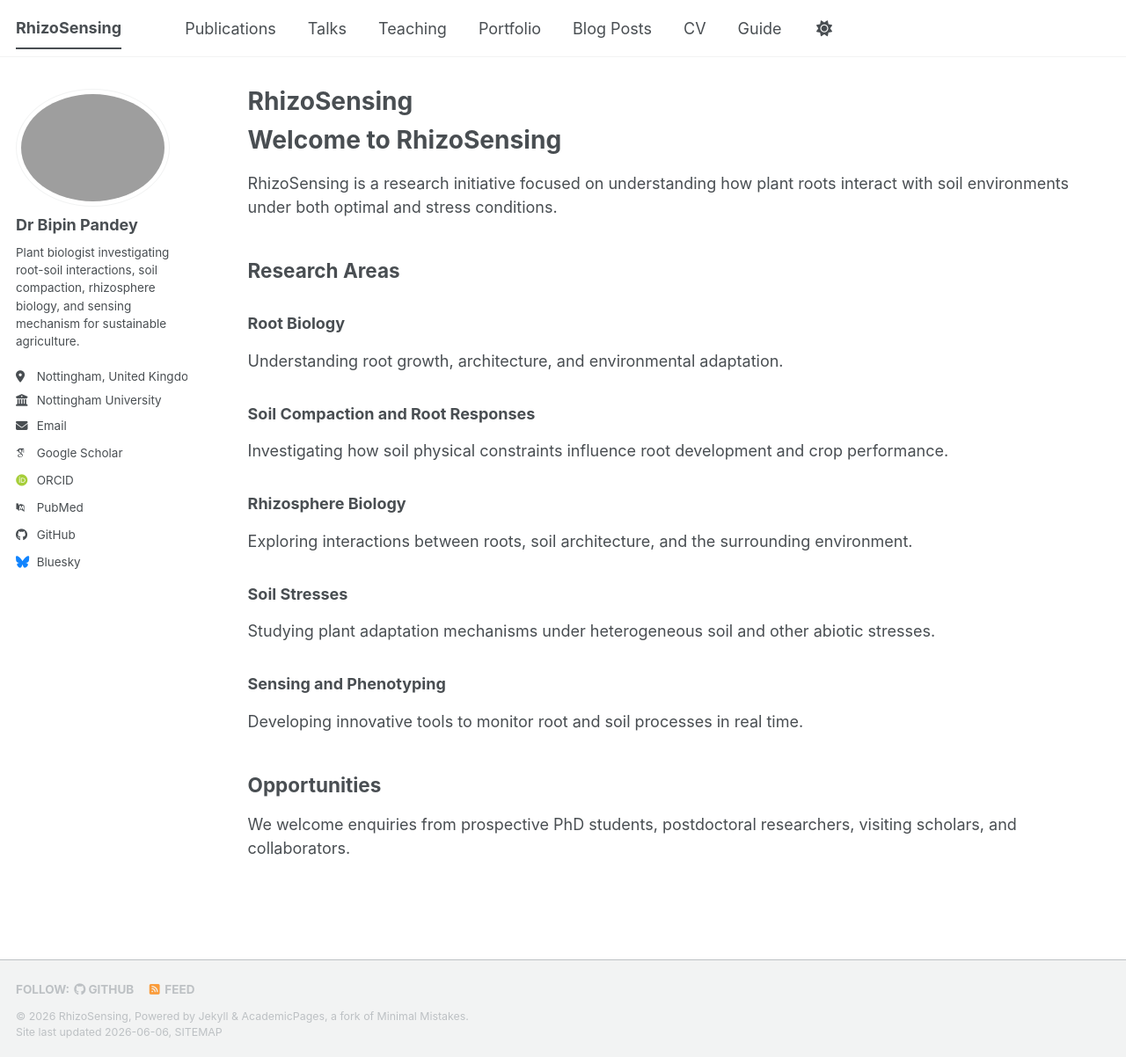
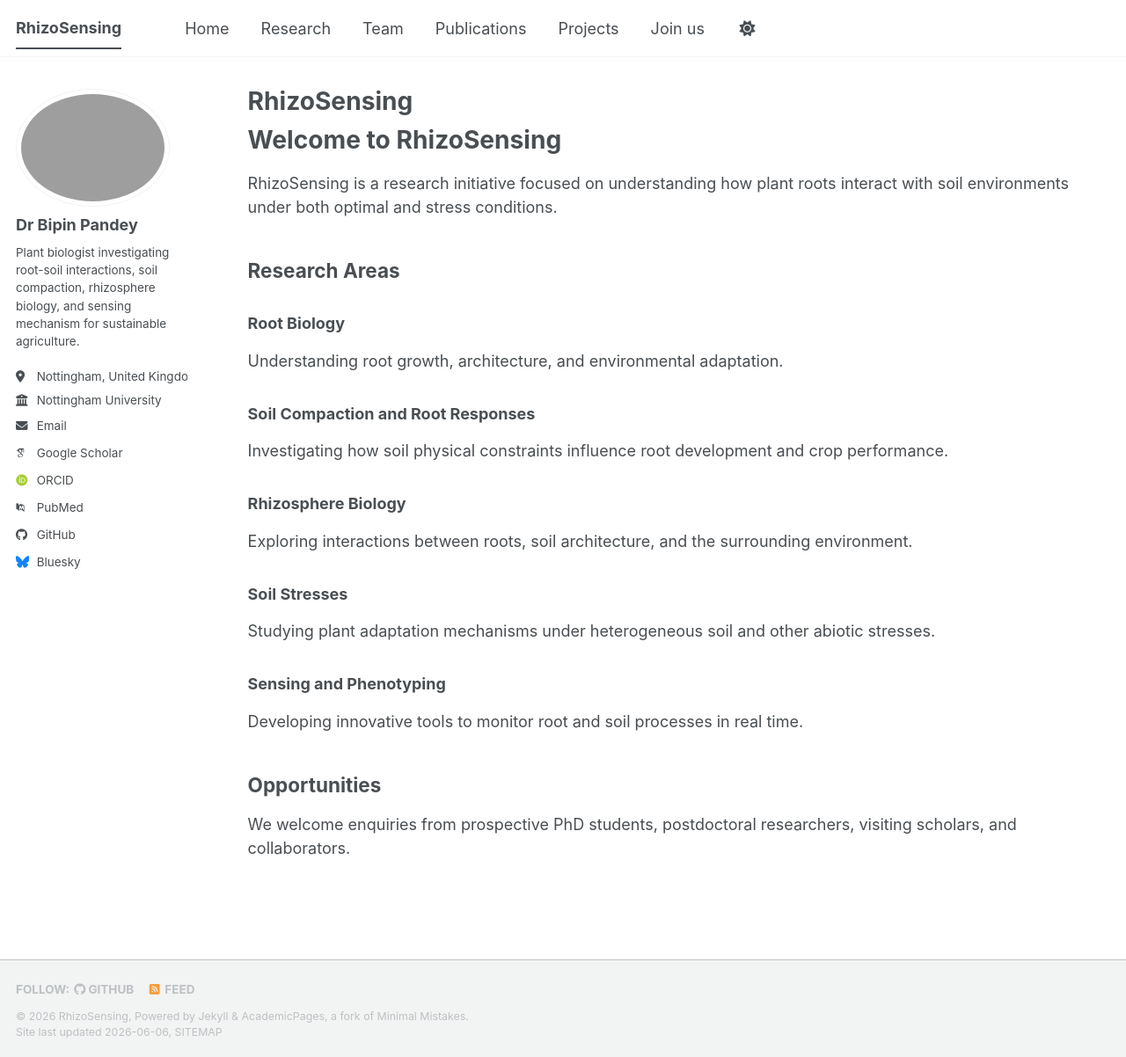
Before and after one commit to bipinkbiotech/rhizosensing.github.io, a Jekyll site: the page built from _pages/about.md, in a window 1280 px wide and 1202 px high. Shown: the whole window at 88% size. Built offline with Jekyll 4.4.1, drawn with Linux system fonts in a browser that asks for light colours; some web fonts are replaced; a script bundle is joined from its source files by our own code; library files that are not in the unit come from our copies.

Commit message:
Update navigation.yml

```diff
--- a/_data/navigation.yml
+++ b/_data/navigation.yml
@@ -8,26 +8,23 @@
 #      Markdown formatted page while the second is generated using JSON.
 
 main:
+  - title: "Home"
+    url:
+
+  - title: "Research"
+    url: /about/
+
+  - title: "Team"
+    url: /people/
+
   - title: "Publications"
     url: /publications/
 
-  - title: "Talks"
-    url: /talks/
-
-  - title: "Teaching"
-    url: /teaching/
-
-  - title: "Portfolio"
+  - title: "Projects"
     url: /portfolio/
 
-  - title: "Blog Posts"
-    url: /year-archive/
+  - title: "Join us"
+    url: /join us/
 
-  - title: "CV"
-    url: /cv/
-
-  # - title: "CV"
-  #   url: /cv-json/
-
-  - title: "Guide"
-    url: /markdown/
+  # - title: "Contact"
+  #   url: /contact/
```
